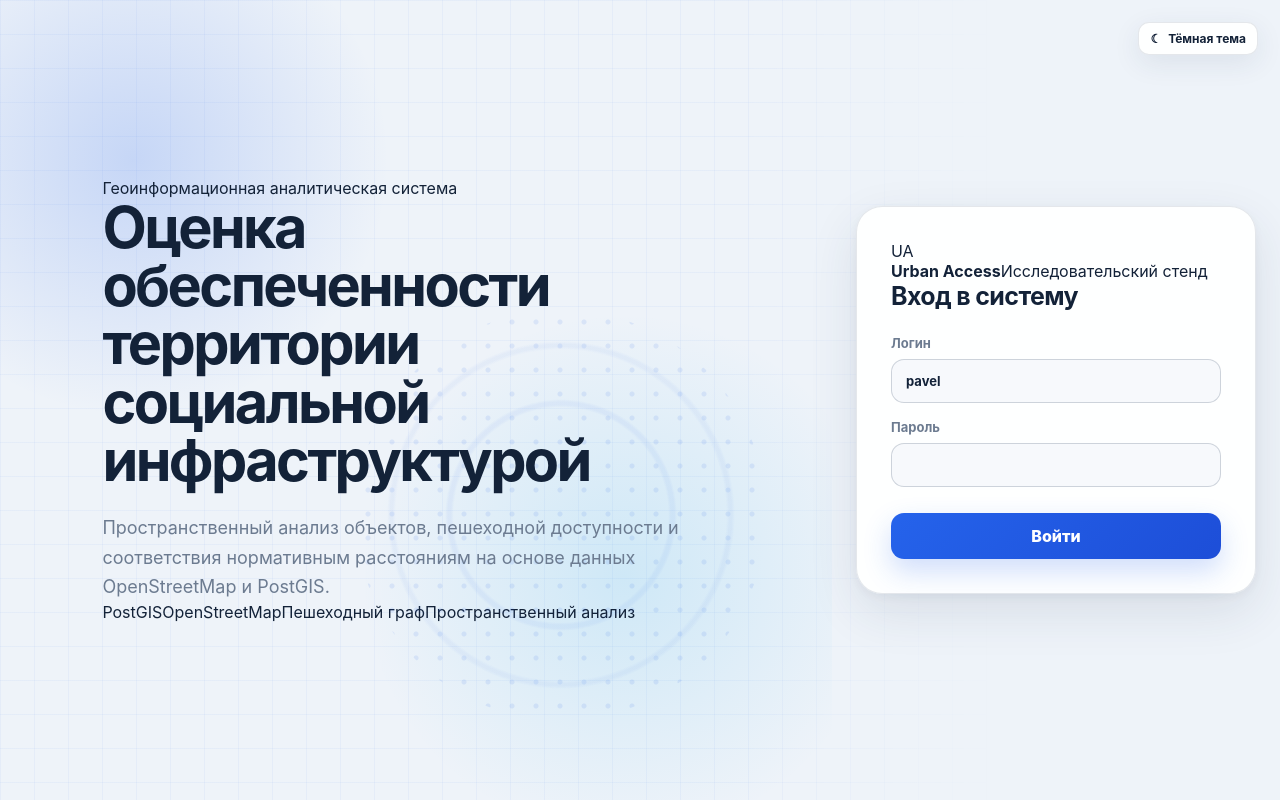
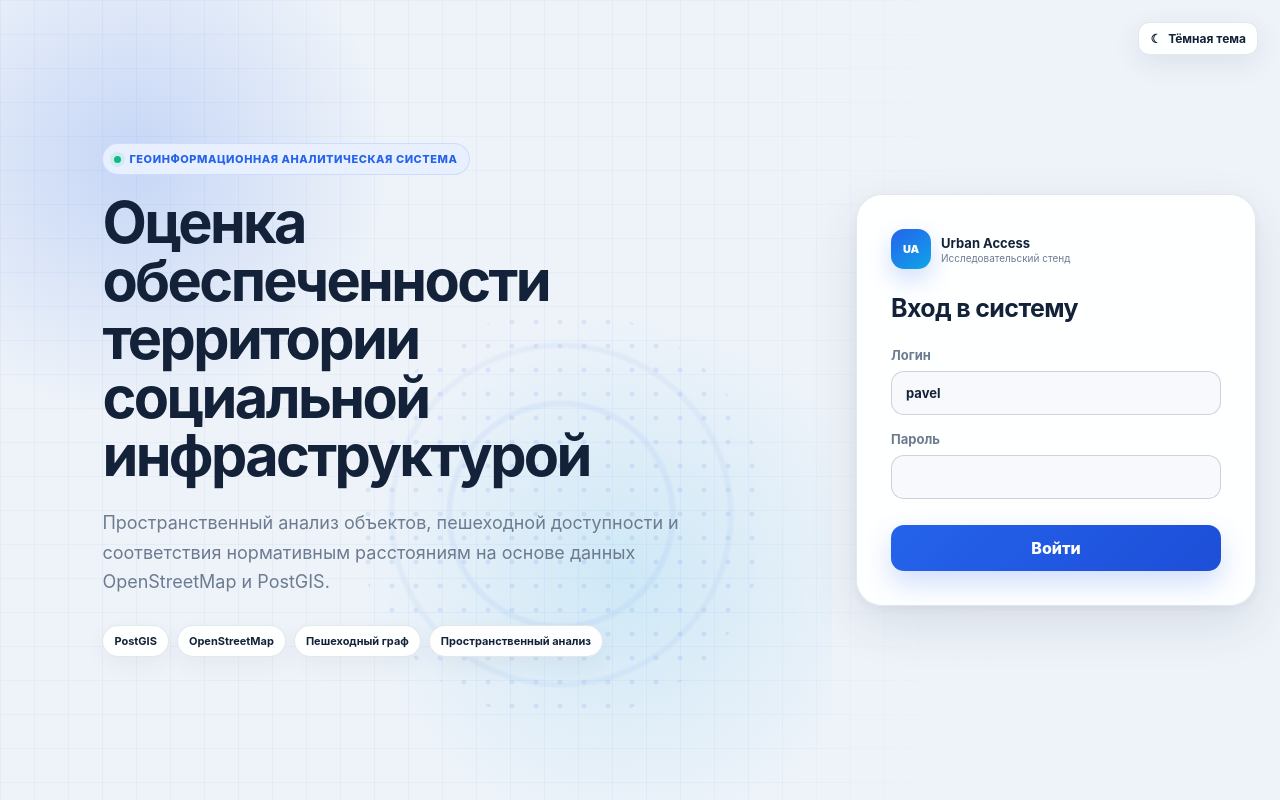
Before and after one commit to ProMaX-front/system-assessing-social-infrastructure-facilities, a React (Vite) app in the folder frontend/: page / in a window 1280 px wide. Built offline with nearby package versions, Linux system fonts and the light colour scheme; no server answers.

Commit message:
style: complete modern authentication visuals

```diff
--- a/frontend/src/styles.css
+++ b/frontend/src/styles.css
@@ -175,6 +175,54 @@ input:focus-visible {
   line-height: 1.65;
 }
 
+.auth-kicker {
+  position: relative;
+  z-index: 1;
+  width: fit-content;
+  margin-bottom: 18px;
+  padding: 8px 11px;
+  display: inline-flex;
+  align-items: center;
+  gap: 8px;
+  color: var(--accent);
+  background: var(--accent-soft);
+  border: 1px solid rgba(37, 99, 235, 0.14);
+  border-radius: 999px;
+  font-size: 11px;
+  font-weight: 850;
+  letter-spacing: 0.05em;
+  text-transform: uppercase;
+}
+
+.auth-kicker-dot {
+  width: 7px;
+  height: 7px;
+  background: #10b981;
+  border-radius: 50%;
+  box-shadow: 0 0 0 4px rgba(16, 185, 129, 0.1);
+}
+
+.auth-feature-row {
+  position: relative;
+  z-index: 1;
+  margin-top: 28px;
+  display: flex;
+  flex-wrap: wrap;
+  gap: 8px;
+}
+
+.auth-feature-row span {
+  padding: 8px 11px;
+  color: var(--text);
+  background: var(--surface);
+  border: 1px solid var(--border);
+  border-radius: 999px;
+  box-shadow: 0 8px 22px rgba(32, 55, 86, 0.05);
+  backdrop-filter: blur(14px);
+  font-size: 11px;
+  font-weight: 750;
+}
+
 .auth-card {
   position: relative;
   z-index: 2;
@@ -188,6 +236,41 @@ input:focus-visible {
   box-shadow: var(--shadow);
   backdrop-filter: blur(24px);
   animation: card-in 0.5s ease-out both;
+}
+
+.auth-card-brand {
+  margin-bottom: 24px;
+  display: flex;
+  align-items: center;
+  gap: 10px;
+}
+
+.auth-card-logo {
+  width: 40px;
+  height: 40px;
+  display: grid;
+  place-items: center;
+  color: white;
+  background: linear-gradient(145deg, #2563eb, #0ea5e9);
+  border-radius: 13px;
+  box-shadow: 0 10px 24px rgba(37, 99, 235, 0.22);
+  font-size: 11px;
+  font-weight: 950;
+  letter-spacing: -0.03em;
+}
+
+.auth-card-brand > div {
+  display: grid;
+  gap: 1px;
+}
+
+.auth-card-brand strong {
+  font-size: 13px;
+}
+
+.auth-card-brand span:not(.auth-card-logo) {
+  color: var(--muted);
+  font-size: 10px;
 }
 
 .auth-card h2 {
```
